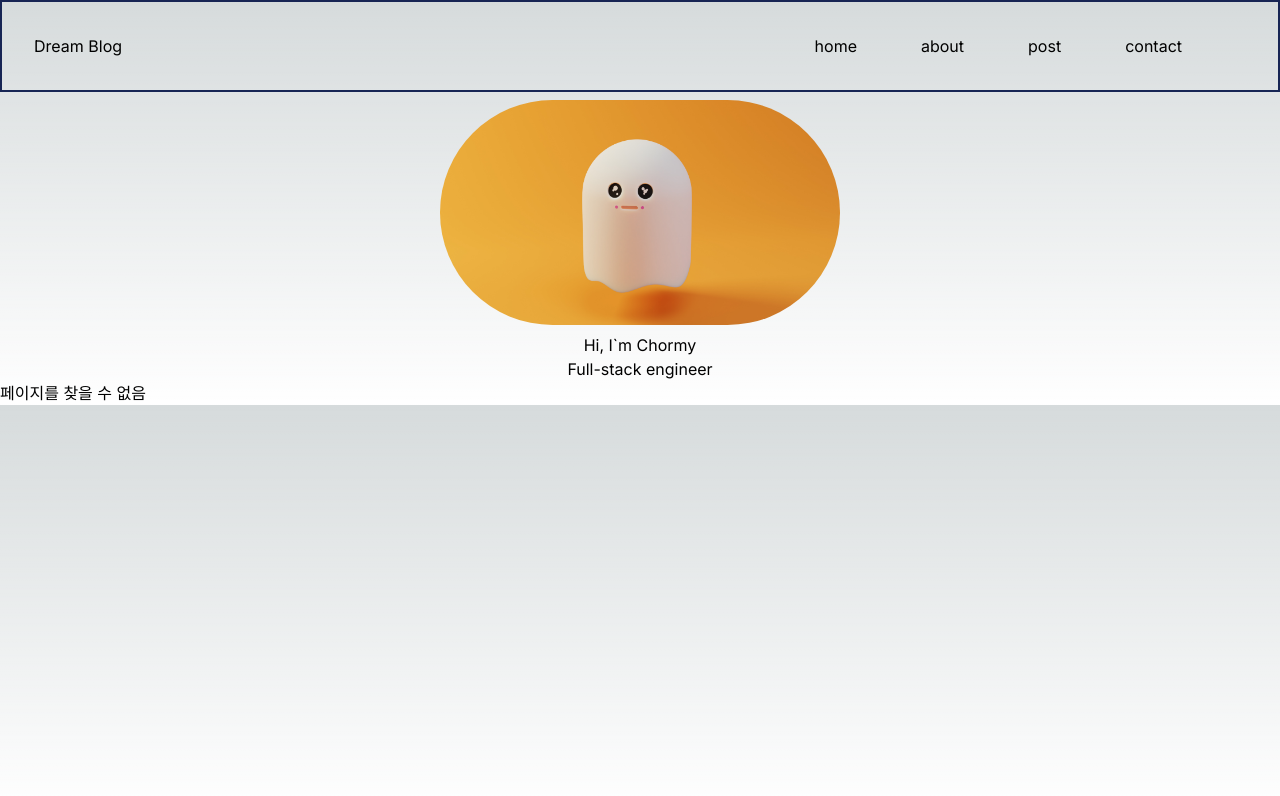
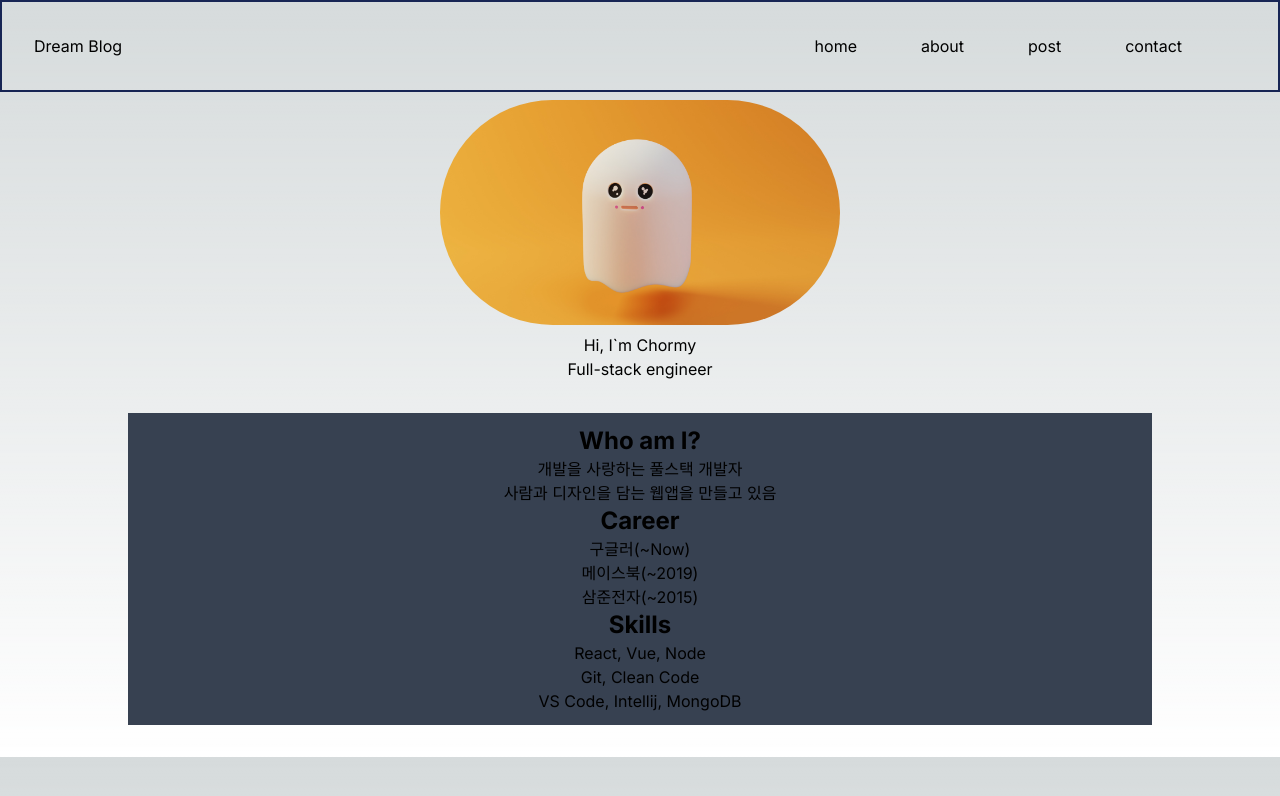
Before and after one commit to JeonJungyu-1/dream-blog, a Next.js app: page /about in a window 1280 px wide. Before the commit this address had no page. Shown: the top 796 px of the page. Built offline with nearby package versions, Linux system fonts and the light colour scheme.

Commit message:
feat: about 페이지(블로거 소개) 추가

```diff
--- /dev/null
+++ b/src/app/about/page.tsx
@@ -0,0 +1,45 @@
+interface aboutType {
+  type: string;
+  detail: string[];
+}
+
+const aboutData: aboutType[] = [
+  {
+    type: "Who am I?",
+    detail: [
+      "개발을 사랑하는 풀스택 개발자",
+      "사람과 디자인을 담는 웹앱을 만들고 있음",
+    ],
+  },
+  {
+    type: "Career",
+    detail: ["구글러(~Now)", "메이스북(~2019)", "삼준전자(~2015)"],
+  },
+  {
+    type: "Skills",
+    detail: [
+      "React, Vue, Node",
+      "Git, Clean Code",
+      "VS Code, Intellij, MongoDB",
+    ],
+  },
+];
+
+export default function AboutPage() {
+  return (
+    <div className="flex justify-center my-8">
+      <div className="text-center bg-gray-700 w-4/5 py-3">
+        {aboutData.map((el, index) => (
+          <>
+            <div key={index} className="text-2xl font-bold">
+              {el.type}
+            </div>
+            {el.detail.map((elem, index) => (
+              <div key={index}>{elem}</div>
+            ))}
+          </>
+        ))}
+      </div>
+    </div>
+  );
+}
```
